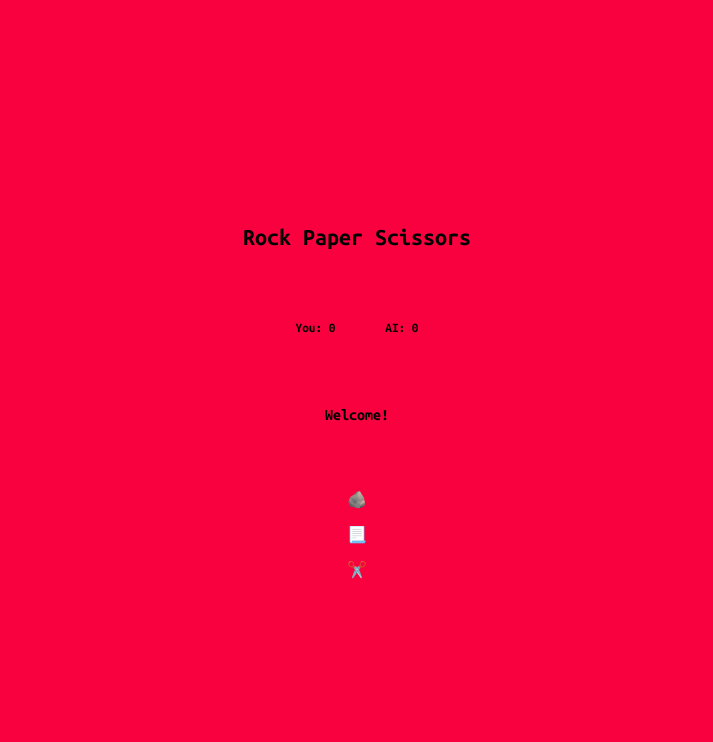
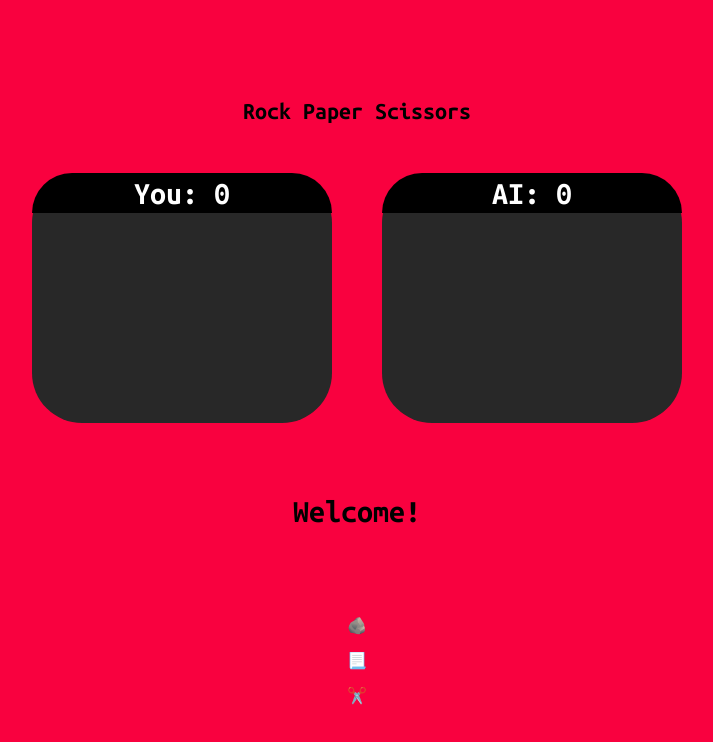
Before and after one commit to zlima410/odin-rock-paper-scissors, a plain HTML site: page index.html in a window 1280 px wide. Shown: the whole page, without its empty margins (283-996 px from the left). Drawn offline with Linux system fonts and the light colour scheme.

Commit message:
Add display for the user's and computer's choice in styles.css

```diff
--- a/style.css
+++ b/style.css
@@ -30,3 +30,33 @@ body {
     display: flex;
     column-gap: 50px;
 }
+
+.player-display,
+.computer-display {
+    height: 250px;
+    width: 300px;
+    background-color: #282828;
+    border-radius: 50px;
+    display: flex;
+    flex-direction: column;
+}
+
+.play-score {
+    display: flex;
+    justify-content: center;
+    align-items: center;
+    height: 40px;
+    background-color: black;
+    border-top-left-radius: 50px;
+    border-top-right-radius: 50px;
+}
+
+h4 {
+    color: black;
+    font-size: 32px;
+}
+
+h5 {
+    color: white;
+    font-size: 32px;
+}
```
